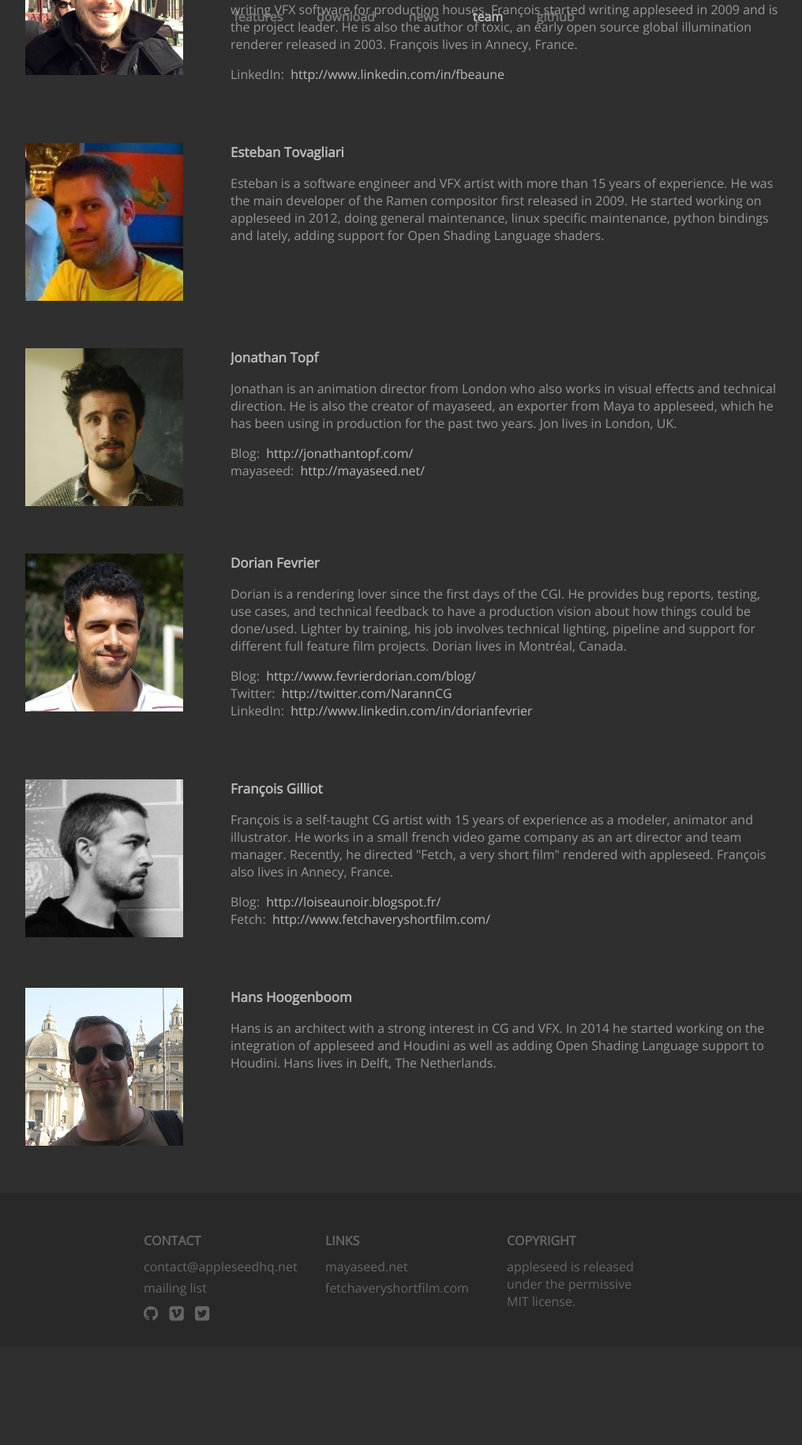
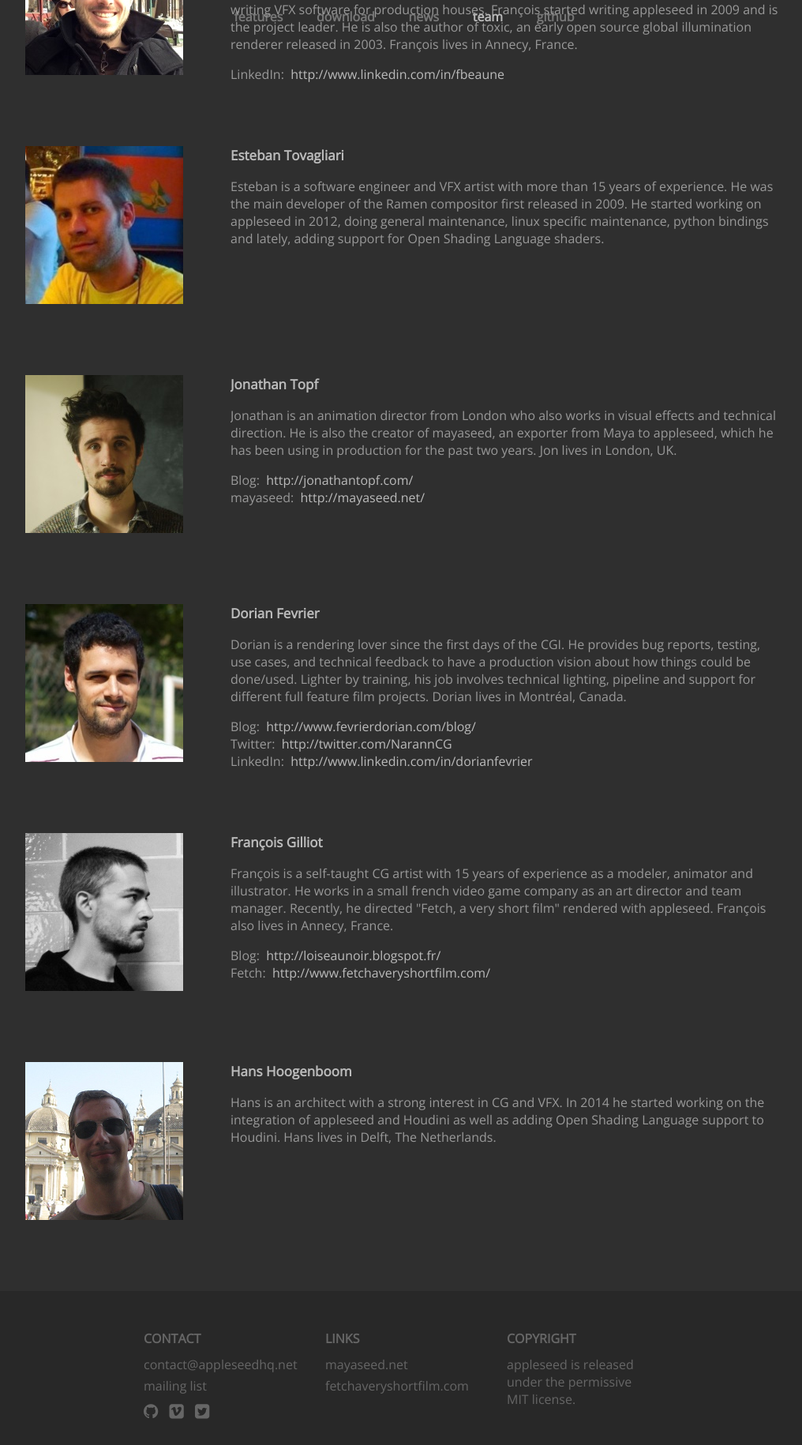
Before and after one commit to appleseedhq/appleseedhq.github.io, a Jekyll site: the page built from team.md, in a window 1280 px wide. Shown: the part 355-2185 px from the top of the page at 79% size, without its empty margins (128-1144 px from the left). Built offline with Jekyll 4.4.1, drawn with Linux system fonts in a browser that asks for light colours; nearby versions of some CDN libraries; before the commit the page ends 2061 px from its top, so only the background shows below that.

Commit message:
tweaked styling of Team page.

```diff
--- a/css/styles.css
+++ b/css/styles.css
@@ -196,6 +196,7 @@ iframe {
 .team-member img {
     float: left;
     margin-right: 60px;
+    margin-bottom: 30px;
 }
 
 .team-member .info {
@@ -207,9 +208,10 @@ iframe {
     margin-bottom: 10px;
 }
 
-.team-member .info ul {
+.team-member .info ul.links {
     list-style-type: none;
     padding-left: 0px;
+    margin-bottom: 0px;
 }
 
 .clear {
```
